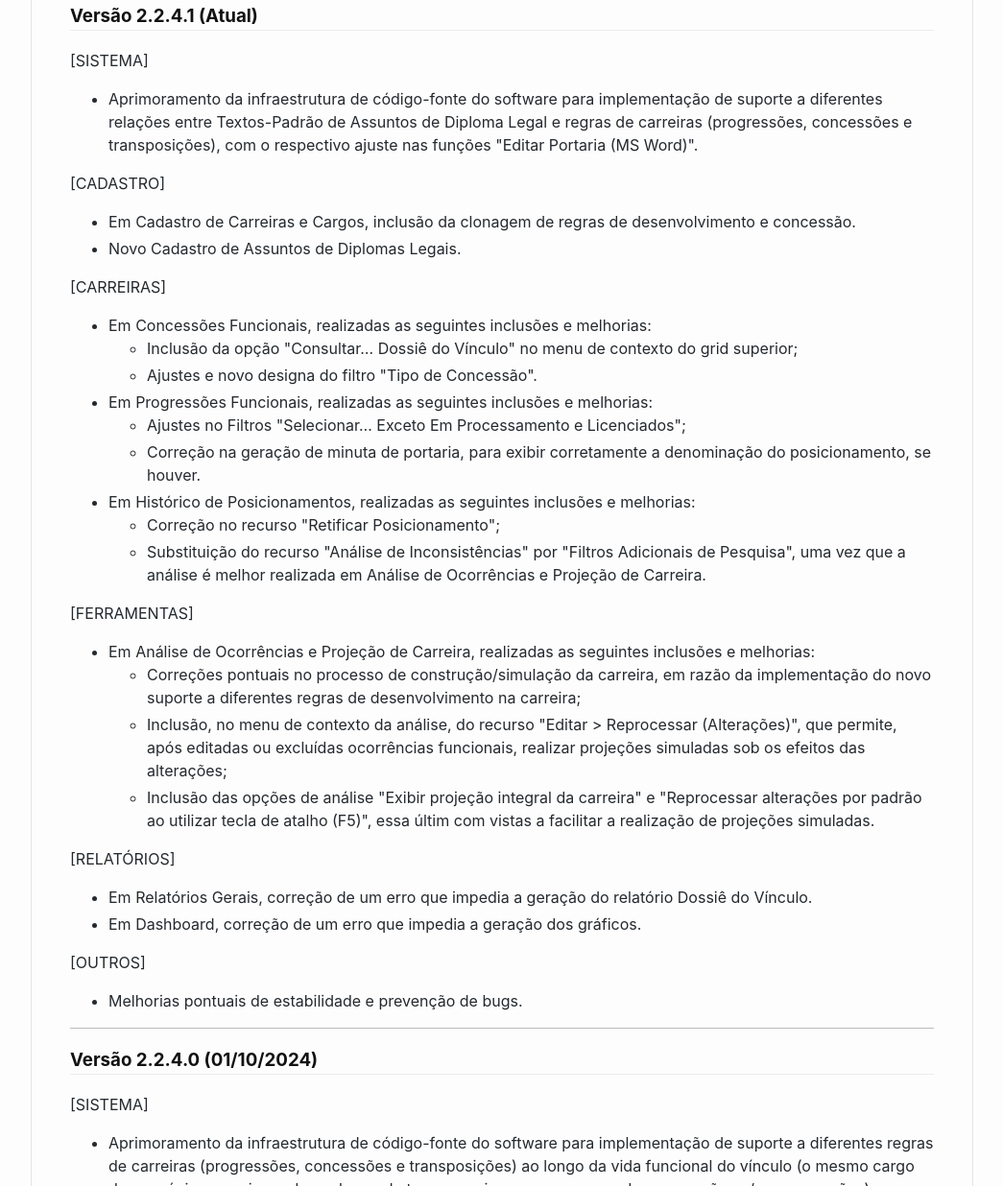
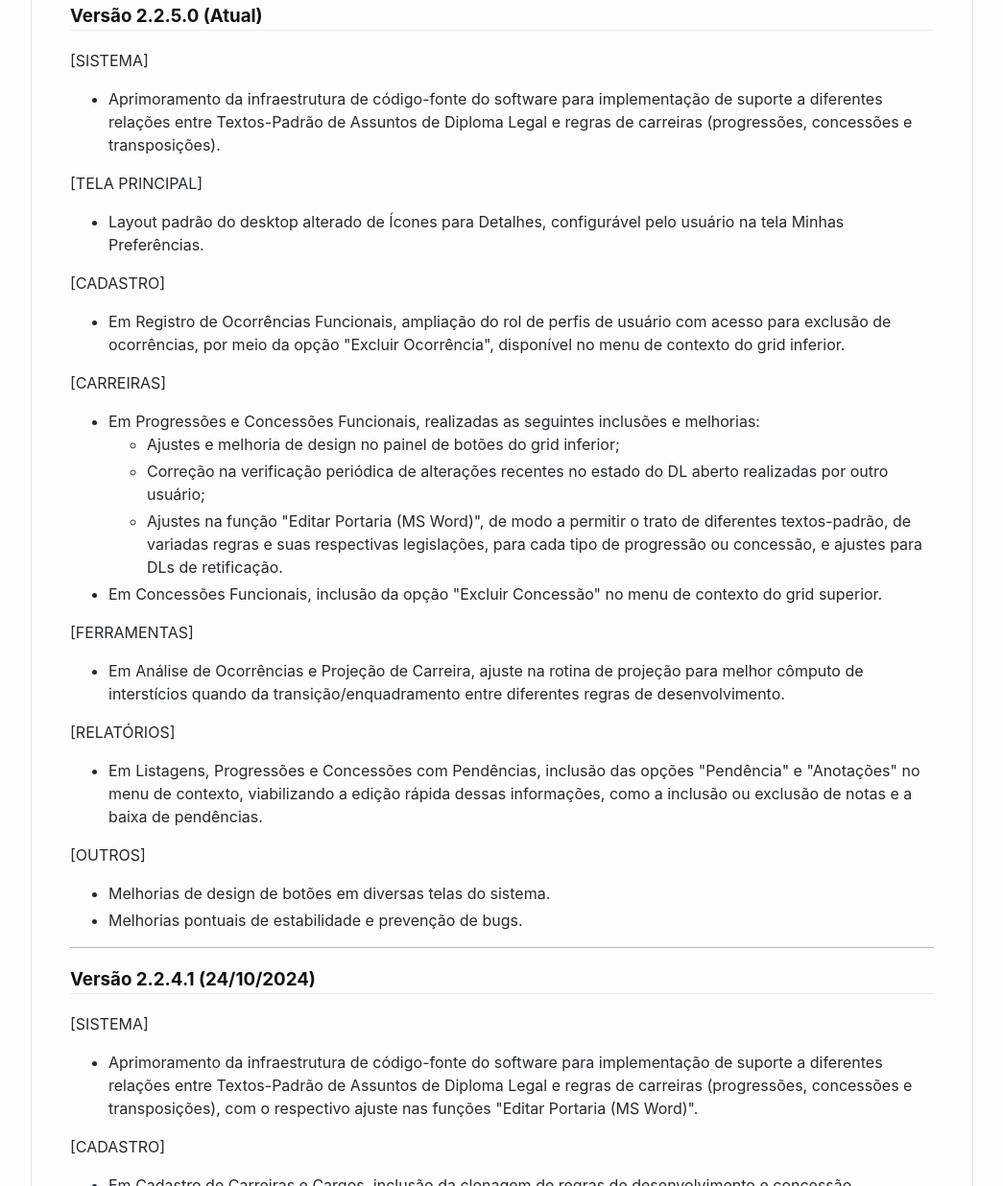
Before and after one commit to wscoutinho/Evolke, a plain HTML site: page index.html in a window 1280 px wide. Shown: the part 472-1708 px from the top of the page at 96% size, without its empty margins (117-1162 px from the left). Drawn offline with Linux system fonts and the light colour scheme.

Commit message:
Versão 2.2.5.0 18/12/2024

```diff
--- a/index.html
+++ b/index.html
@@ -342,7 +342,42 @@ code.hljs {
 </ul>
 <hr />
 <p>O que há de novo? Confirma as notas de versão:</p>
-<h3 id="versão-2241-atual">Versão 2.2.4.1 (Atual)</h3>
+<h3 id="versão-2250-atual">Versão 2.2.5.0 (Atual)</h3>
+<p>[SISTEMA]</p>
+<ul>
+<li>Aprimoramento da infraestrutura de código-fonte do software para implementação de suporte a diferentes relações entre Textos-Padrão de Assuntos de Diploma Legal e regras de carreiras (progressões, concessões e transposições).</li>
+</ul>
+<p>[TELA PRINCIPAL]</p>
+<ul>
+<li>Layout padrão do desktop alterado de Ícones para Detalhes, configurável pelo usuário na tela Minhas Preferências.</li>
+</ul>
+<p>[CADASTRO]</p>
+<ul>
+<li>Em Registro de Ocorrências Funcionais, ampliação do rol de perfis de usuário com acesso para exclusão de ocorrências, por meio da opção "Excluir Ocorrência", disponível no menu de contexto do grid inferior.</li>
+</ul>
+<p>[CARREIRAS]</p>
+<ul>
+<li>Em Progressões e Concessões Funcionais, realizadas as seguintes inclusões e melhorias:<ul>
+<li>Ajustes e melhoria de design no painel de botões do grid inferior;</li>
+<li>Correção na verificação periódica de alterações recentes no estado do DL aberto realizadas por outro usuário;</li>
+<li>Ajustes na função "Editar Portaria (MS Word)", de modo a permitir o trato de diferentes textos-padrão, de variadas regras e suas respectivas legislações, para cada tipo de progressão ou concessão, e ajustes para DLs de retificação.</li></ul></li>
+<li>Em Concessões Funcionais, inclusão da opção "Excluir Concessão" no menu de contexto do grid superior.</li>
+</ul>
+<p>[FERRAMENTAS]</p>
+<ul>
+<li>Em Análise de Ocorrências e Projeção de Carreira, ajuste na rotina de projeção para melhor cômputo de interstícios quando da transição/enquadramento entre diferentes regras de desenvolvimento.</li>
+</ul>
+<p>[RELATÓRIOS]</p>
+<ul>
+<li>Em Listagens, Progressões e Concessões com Pendências, inclusão das opções "Pendência" e "Anotações" no menu de contexto, viabilizando a edição rápida dessas informações, como a inclusão ou exclusão de notas e a baixa de pendências.</li>
+</ul>
+<p>[OUTROS]</p>
+<ul>
+<li>Melhorias de design de botões em diversas telas do sistema.</li>
+<li>Melhorias pontuais de estabilidade e prevenção de bugs.</li>
+</ul>
+<hr />
+<h3 id="versão-2241-24102024">Versão 2.2.4.1 (24/10/2024)</h3>
 <p>[SISTEMA]</p>
 <ul>
 <li>Aprimoramento da infraestrutura de código-fonte do software para implementação de suporte a diferentes relações entre Textos-Padrão de Assuntos de Diploma Legal e regras de carreiras (progressões, concessões e transposições), com o respectivo ajuste nas funções "Editar Portaria (MS Word)".</li>
```
Also changed, not shown: 1 other file.
